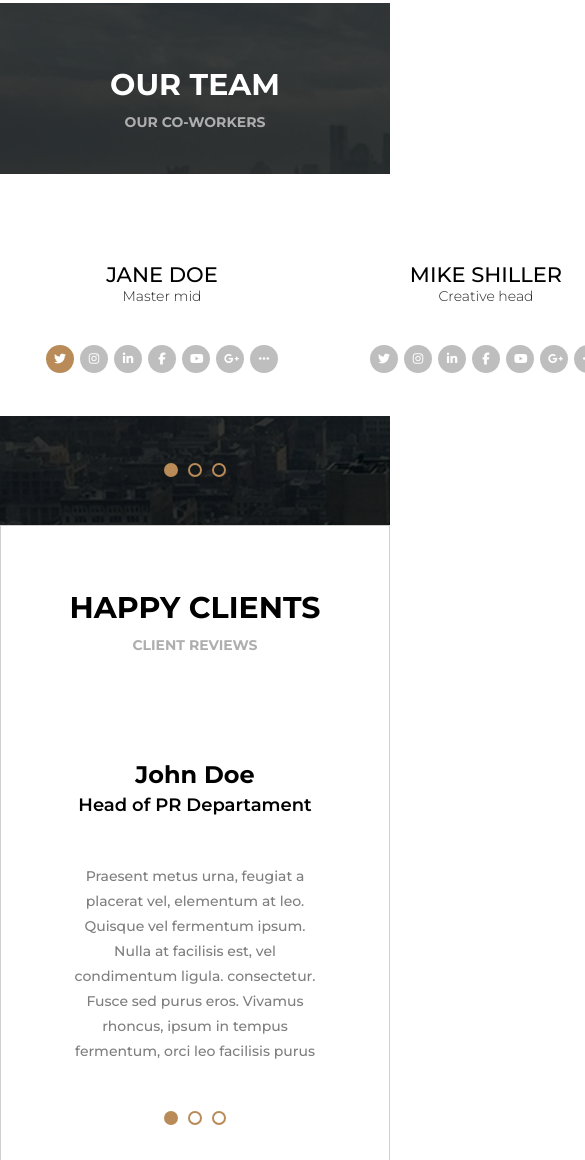
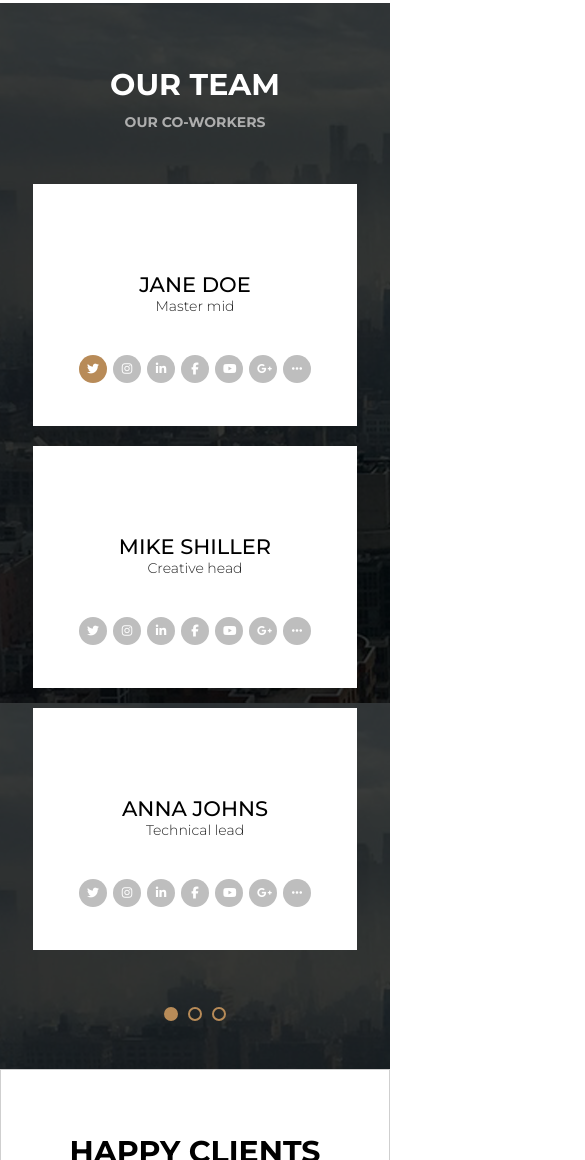
Before and after one commit to matuzalema/awax-psd-to-html, a website: page index.html in a window 390 px wide. Shown: the part 4969-6129 px from the top of the page, 585 px wide, since content can reach past the window. Drawn offline with Linux system fonts and the light colour scheme.

Commit message:
Add RWD to team section

```diff
--- a/sass/style.scss
+++ b/sass/style.scss
@@ -1010,6 +1010,15 @@ footer {
         display: block;
         margin: 0 auto;
     }
+
+    .team-items {
+        flex-direction: column;
+        align-items: center;
+
+        .team-item {
+            margin: 10px;
+        }
+    }
 }
 
 @media (max-width: 767px) {
```
Also changed, not shown: css/style.css.
